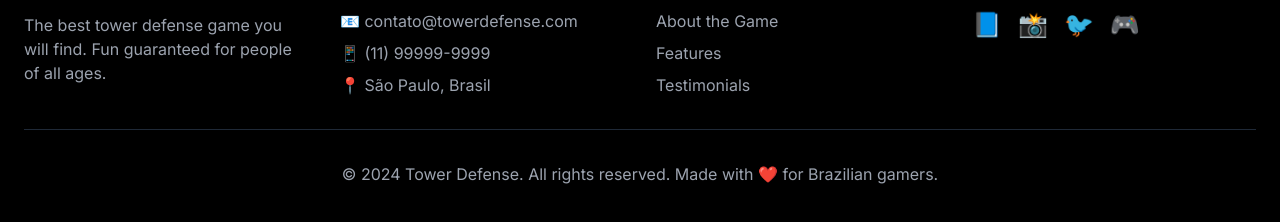
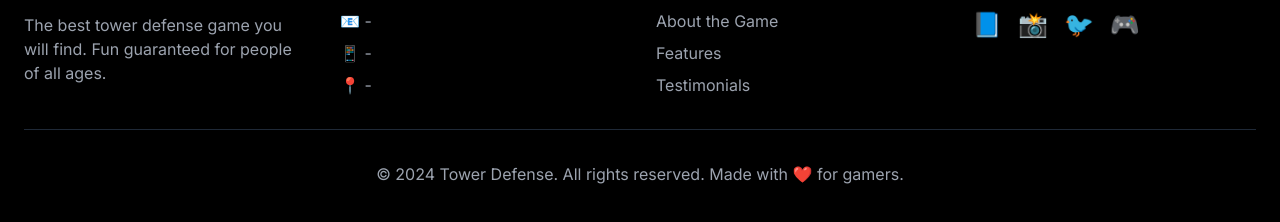
Before and after one commit to IonMateus/poliguard, a plain HTML site: page index.html in a window 1280 px wide. Shown: the part 3725-3947 px from the top of the page. Drawn offline with nearby package versions, Linux system fonts and the light colour scheme.

Commit message:
Update index.html

```diff
--- a/index.html
+++ b/index.html
@@ -386,9 +386,9 @@
                     <div class="space-y-4">
                         <h4 class="font-semibold text-lg">Contact</h4>
                         <div class="space-y-2 text-gray-400">
-                            <p>📧 contato@towerdefense.com</p>
-                            <p>📱 (11) 99999-9999</p>
-                            <p>📍 São Paulo, Brasil</p>
+                            <p>📧 -</p>
+                            <p>📱 -</p>
+                            <p>📍 -</p>
                         </div>
                     </div>
 
@@ -413,7 +413,7 @@
                 </div>
 
                 <div class="border-t border-gray-800 mt-8 pt-8 text-center text-gray-400">
-                    <p>&copy; 2024 Tower Defense. All rights reserved. Made with ❤️ for Brazilian gamers.</p>
+                    <p>&copy; 2024 Tower Defense. All rights reserved. Made with ❤️ for gamers.</p>
                 </div>
             </div>
         </footer>
```
